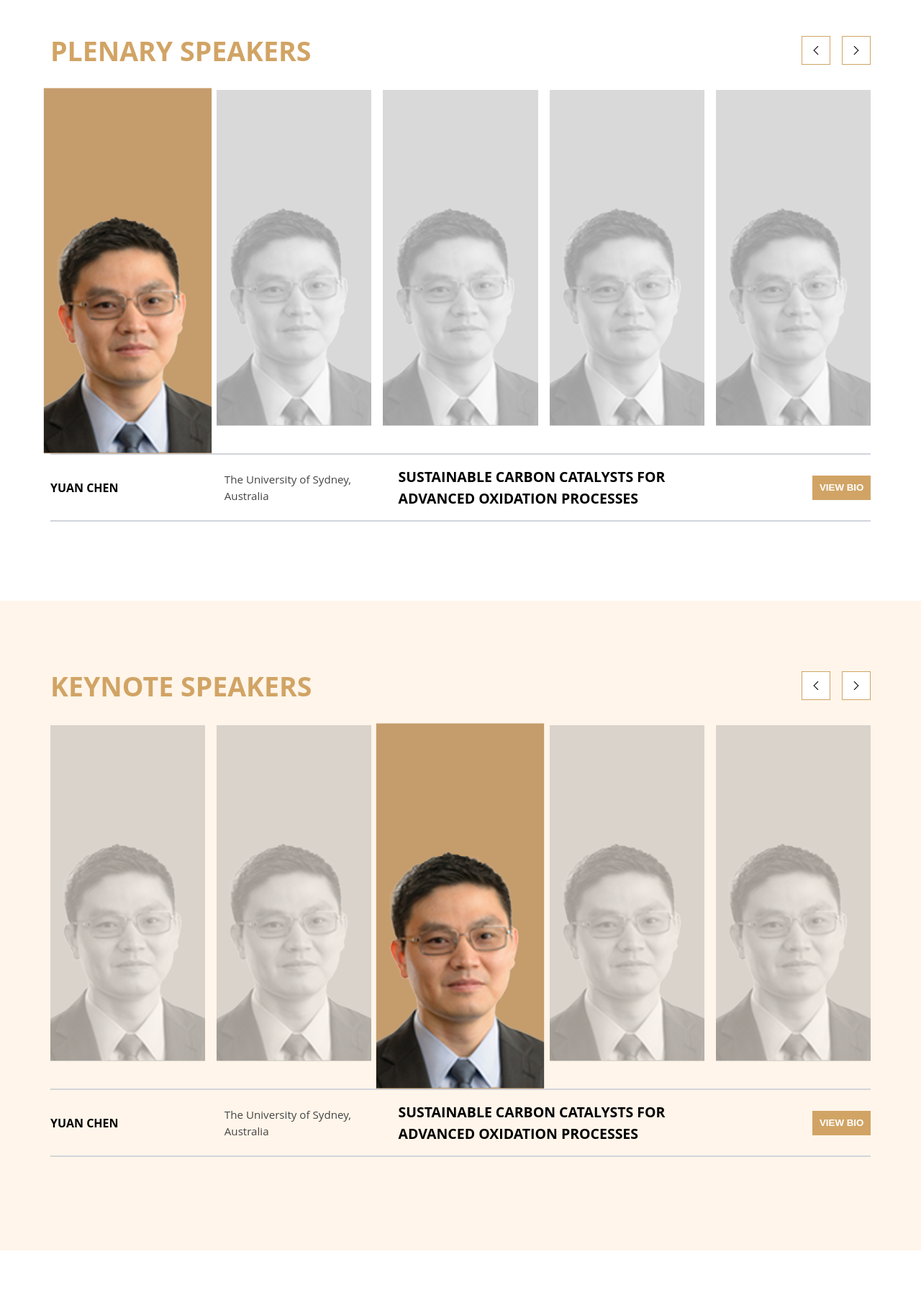
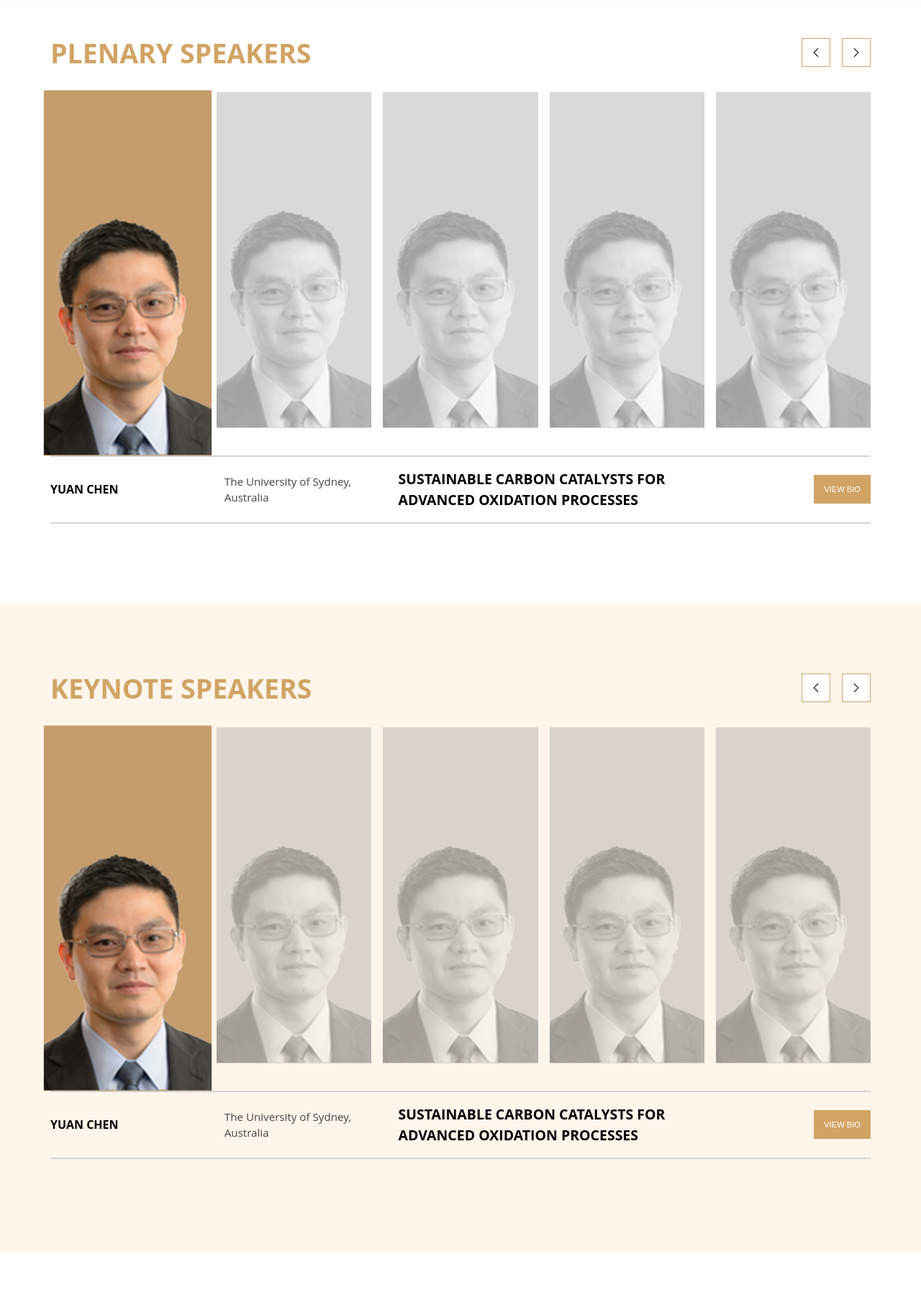
Before and after one commit to arshpharala/EAAOP8, a PHP site: page / in a window 1280 px wide. Shown: the part 3812-5605 px from the top of the page at 72% size. Run offline with PHP 8.4, Linux system fonts and the light colour scheme.

Commit message:
`Updated CSS and JavaScript files for keynote speakers section`

```diff
--- a/assets/css/main.css
+++ b/assets/css/main.css
@@ -1636,11 +1650,12 @@
 
 .button-shape {
   display: inline-block;
-  padding: 0.6rem;
-  font-weight: 600;
+  padding: 14px;
+  font-weight: 500;
   text-transform: uppercase;
   transition: all 0.5s ease;
   cursor: pointer;
+  font-size: 11.17px;
 }
 
 .button-shape-primary {
--- a/assets/js/main.js
+++ b/assets/js/main.js
@@ -135,8 +135,131 @@ $(document).ready(function () {
   });
 
   // Close modal
-  $("#closeModal,#speakerModal").click(function () {
+  $("#speakerModal").on("click", function (e) {
+    if (e.target === this) {
+      $(this).fadeOut();
+    }
+  });
+
+  // close by clicking the close button (works even if you click img inside it)
+  $("#closeModal").on("click", function (e) {
+    e.preventDefault();
+    e.stopPropagation();
     $("#speakerModal").fadeOut();
+  });
+
+  // prevent clicks inside modal content from closing the modal (safety)
+  $("#speakerModal .modal-content").on("click", function (e) {
+    e.stopPropagation();
+  });
+
+  // optional: allow ESC to close
+  $(document).on("keydown", function (e) {
+    if (e.key === "Escape") {
+      $("#speakerModal").fadeOut();
+    }
+  });
+});
+
+// Keynote speakers
+$(document).ready(function () {
+  const keynoteSpeakers = [
+    {
+      name: "Yuan Chen",
+      university: "The University of Sydney, Australia",
+      topic: "Sustainable Carbon Catalysts for Advanced Oxidation Processes",
+      image: "assets/images/speaker.png",
+    },
+    {
+      name: "Alice Johnson",
+      university: "MIT, USA",
+      topic: "AI and Machine Learning in Chemistry",
+      image: "assets/images/speaker.png",
+    },
+    {
+      name: "Robert Smith",
+      university: "University of Cambridge, UK",
+      topic: "Green Energy Innovations",
+      image: "assets/images/speaker.png",
+    },
+    {
+      name: "Maria Gonzalez",
+      university: "Stanford University, USA",
+      topic: "Nanotechnology in Environmental Science",
+      image: "assets/images/speaker.png",
+    },
+    {
+      name: "Lee Wong",
+      university: "National University of Singapore",
+      topic: "Advanced Materials for Clean Water",
+      image: "assets/images/speaker.png",
+    },
+  ];
+
+  let currentIndex = 0;
+
+  // Render keynote speakers
+  function renderKeynoteSpeakers() {
+    const carousel = $("#keynotespeakersCarousel");
+    carousel.empty();
+
+    $.each(keynoteSpeakers, function (index, speaker) {
+      const activeClass =
+        index === currentIndex ? "speaker--active" : "speaker--faded";
+      carousel.append(`
+        <div class="speaker ${activeClass}" data-index="${index}">
+          <img src="${speaker.image}" alt="${speaker.name}" />
+        </div>
+      `);
+    });
+
+    // Update speaker details
+    $("#keynotespeakerName").text(keynoteSpeakers[currentIndex].name);
+    $("#keynotespeakerUniversity").text(
+      keynoteSpeakers[currentIndex].university
+    );
+    $("#keynotespeakerTopic").text(keynoteSpeakers[currentIndex].topic);
+  }
+
+  // Navigation buttons
+  $("#prev").click(function () {
+    currentIndex =
+      (currentIndex - 1 + keynoteSpeakers.length) % keynoteSpeakers.length;
+    renderKeynoteSpeakers();
+  });
+
+  $("#next").click(function () {
+    currentIndex = (currentIndex + 1) % keynoteSpeakers.length;
+    renderKeynoteSpeakers();
+  });
+
+  // Click on keynote speaker image
+  $(document).on(
+    "click",
+    "#keynotespeakersCarousel .speaker",
+    function () {
+      const index = $(this).data("index");
+      if (index !== undefined) {
+        currentIndex = index;
+        renderKeynoteSpeakers();
+      }
+    }
+  );
+
+  // Initial render
+  renderKeynoteSpeakers();
+
+  // View Bio button
+  $("#keynoteviewBioBtn").click(function () {
+    const speaker = keynoteSpeakers[currentIndex];
+    $("#modalSpeakerImage").html(
+      `<img src="${speaker.image}" alt="${speaker.name}" style="max-width:100%;height:250px;object-fit:cover">`
+    );
+    $("#modalSpeakerName").text(speaker.name);
+    $("#modalSpeakerUniversity").text(speaker.university);
+    $("#modalSpeakerTopic").text(speaker.topic);
+    $("#modalSpeakerBio").text(speaker.bio || "");
+    $("#speakerModal").fadeIn();
   });
 });
 
--- a/assets/scss/base/_button.scss
+++ b/assets/scss/base/_button.scss
@@ -3,11 +3,12 @@
 
 .button-shape {
   display: inline-block;
-  padding: 0.6rem;
-  font-weight: 600;
+  padding: 14px;
+  font-weight: 500;
   text-transform: uppercase;
   transition: $transition;
   cursor: pointer;
+  font-size: 11.17px;
 }
 
 .button-shape-primary {
--- a/assets/scss/components/footer/_footer.scss
+++ b/assets/scss/components/footer/_footer.scss
@@ -1,95 +1,39 @@
 @use "../../mixins" as *;
 @use "../../variables" as *;
-
-// .footer {
-//   background-color: $secondary-color;
-//   color: $white-color;
-//   padding-bottom: 40px;
-//   padding-top: 65px;
-
-//   &__contents {
-//     display: flex;
-//     align-items: start;
-//     gap: 40px;
-//   }
-
-//   &__left {
-//     flex: 2;
-//     .footer__logo {
-//       object-fit: contain;
-//       display: block;
-//       margin-bottom: 10px;
-//       @include white-filter;
-//     }
-
-//     .footer__email {
-//       font-size: 18.75px;
-//       display: flex;
-//       align-items: center;
-//       gap: 0.5rem;
-//       &__icon {
-//         width: 20px;
-//         height: 20px;
-//         object-fit: contain;
-//       }
-//     }
-//   }
-
-//   &__lists {
-//     flex: 2.8;
-//     width: 100%;
-//     list-style: none;
-//     padding: 0;
-//     display: grid;
-//     grid-template-columns: repeat(3, 1fr);
-//     place-items: start;
-
-//     li {
-//       margin: 0 0 50px;
-
-//       a {
-//         color: $white-color;
-//         font-size: 16.67px;
-//         &:hover {
-//           text-decoration: underline;
-//         }
-//       }
-//     }
-//   }
-
-//   &__bottom {
-//     margin-top: 20px;
-//     text-align: center;
-//     padding-top: 10px;
-//   }
-// }
 
 .footer {
   background-color: $secondary-color;
   color: $white-color;
-  padding: 65px 20px 40px;
+  padding-top: 63px;
+  min-height: 346px;
 
   &__contents {
-    display: flex;
+    display: grid;
+    grid-template-columns:1fr;
     align-items: flex-start;
     gap: 40px;
-    flex-direction: column;
 
     @include responsive(md) {
-      flex-direction: row;
+    grid-template-columns: 2fr 2.8fr;
       gap: 25px;
     }
   }
 
   &__left {
-    flex: 2;
+    display: flex;
+    flex-direction: column;
+    justify-content: space-between;
+    width: 100%;
+    height: 100%;
+    gap: 50px;
 
     .footer__logo {
-      object-fit: contain;
-      display: block;
-      margin-bottom: 10px;
-      @include white-filter;
-      max-width: 150px;
+      @include responsive(xl) {
+        width: 350px;
+        height: 100px;
+      }
+       width: 300px;
+        height: 50px;
     }
 
     .footer__email {
@@ -120,27 +64,32 @@
   }
 
   &__lists {
-    flex: 2.8;
     width: 100%;
     list-style: none;
     padding: 0;
     display: grid;
 
     place-items: start;
-    grid-template-columns: repeat(2,1fr);
+    grid-template-columns: repeat(2, 1fr);
     gap: 10px;
 
     @include responsive(sm) {
-      gap: 20px;
+      gap: 0;
 
       grid-template-columns: repeat(3, 1fr);
     }
 
     li {
+        margin-bottom: 20px;
+
       @include responsive(lg) {
-        margin-bottom: 50px;
+        margin-bottom: 49px;
+
+        &:nth-child(7),
+        &:nth-child(8) {
+          margin-bottom: 0;
+        }
       }
-
       a {
         color: $white-color;
         font-size: 14px;
@@ -161,10 +110,10 @@
   }
 
   &__bottom {
-    margin-top: 20px;
+    padding-top: 73px;
     text-align: center;
-    padding-top: 10px;
-    font-size: 12px;
+    font-size: 16.67px;
+    padding-bottom: 40px;
 
     @include responsive(sm) {
       font-size: normal;
--- a/assets/scss/components/speaker/_speaker.scss
+++ b/assets/scss/components/speaker/_speaker.scss
@@ -174,9 +174,8 @@
     border-radius: 8px;
     width: 500px;
     max-width: 90%;
-    @include responsive(md){
-    max-width: 30%;
-
+    @include responsive(md) {
+      max-width: 30%;
     }
     z-index: 1001;
     position: relative;
--- a/index.html
+++ b/index.html
@@ -572,21 +572,29 @@
       </div>
     </div>
 
-    <!-- Keynote  speaker section -->
+    <!-- Keynote Speakers Section -->
     <section class="speakers keynote-speakers">
       <div class="container speakers__contents">
+        <!-- Header -->
         <div class="speakers__header">
           <h1 class="speakers__title">Keynote Speakers</h1>
 
+          <!-- Navigation buttons -->
           <div class="speakers__header__buttons">
-            <button class="speakers__header__btn">
+            <button
+              id="prev"
+              class="speakers__header__btn speakers__header__btn"
+            >
               <img
                 src="assets/images/chevron.png"
                 alt="Previous"
                 class="speakers__header__chevron speakers__header__chevron--left"
               />
             </button>
-            <button class="speakers__header__btn">
+            <button
+              id="next"
+              class="speakers__header__btn speakers__header__btn"
+            >
               <img
                 src="assets/images/chevron.png"
                 alt="Next"
@@ -596,39 +604,26 @@
           </div>
         </div>
 
-        <div class="speakers__carousel">
-          <!-- Speaker item -->
-          <div class="speaker speaker--faded">
-            <img src="assets/images/speaker.png" alt="Speaker 1" />
-          </div>
-          <div class="speaker speaker--faded">
-            <img src="assets/images/speaker.png" alt="Speaker 2" />
-          </div>
-          <div class="speaker speaker--active">
-            <img src="assets/images/speaker.png" alt="Speaker 3" />
-          </div>
-          <div class="speaker speaker--faded">
-            <img src="assets/images/speaker.png" alt="Speaker 4" />
-          </div>
-          <div class="speaker speaker--faded">
-            <img src="assets/images/speaker.png" alt="Speaker 5" />
-          </div>
-        </div>
+        <!-- Keynote Speakers Carousel -->
+        <div
+          class="speakers__carousel keynote-speakers__carousel"
+          id="keynotespeakersCarousel"
+        ></div>
 
-        <!--Keynote  Speaker details -->
+        <!--  Keynote Speaker details -->
         <div class="speaker-details">
-          <div class="speaker-details__name">Yuan Chen</div>
-          <div class="speaker-details__university">
-            The University of Sydney, Australia
-          </div>
-          <div class="speaker-details__topic">
-            Sustainable Carbon Catalysts for Advanced Oxidation Processes
-          </div>
+          <div class="speaker-details__name" id="keynotespeakerName"></div>
+          <div
+            class="speaker-details__university"
+            id="keynotespeakerUniversity"
+          ></div>
+          <div class="speaker-details__topic" id="keynotespeakerTopic"></div>
           <div class="speaker-details__btn">
-            <button>
-              <a href="#registration" class="button-shape button-shape-primary"
-                >view bio</a
-              >
+            <button
+              id="keynoteviewBioBtn"
+              class="button-shape button-shape-primary"
+            >
+              View Bio
             </button>
           </div>
         </div>
@@ -1033,7 +1028,7 @@
         <!-- Left section -->
         <div class="footer__left">
           <img
-            src="assets/images/logo2.png"
+            src="assets/images/logo3.png"
             alt="Conference Logo"
             class="footer__logo"
           />
```
Also changed, not shown: other parts of assets/css/main.css (+36 -22 lines), assets/images/logo3.png (added), 1 other file.
